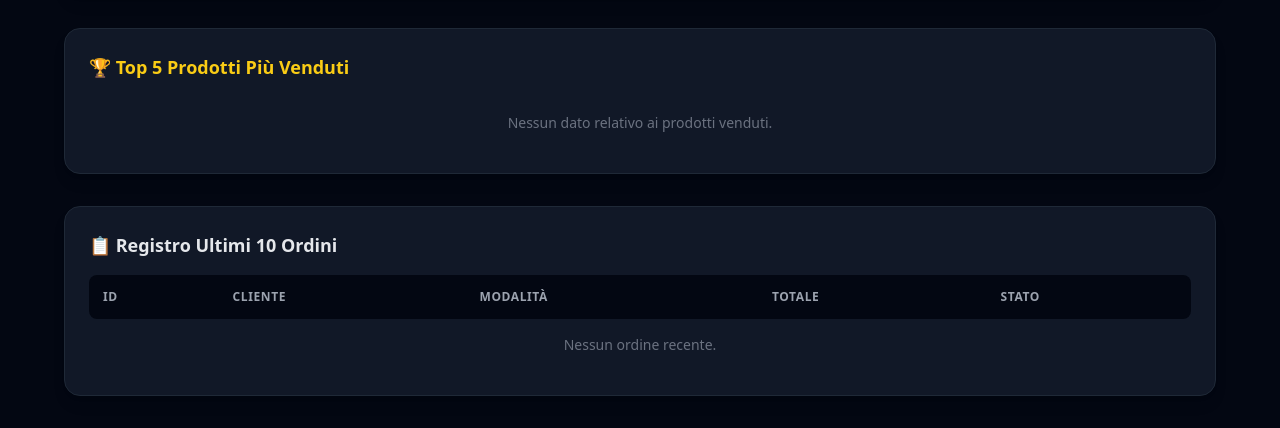
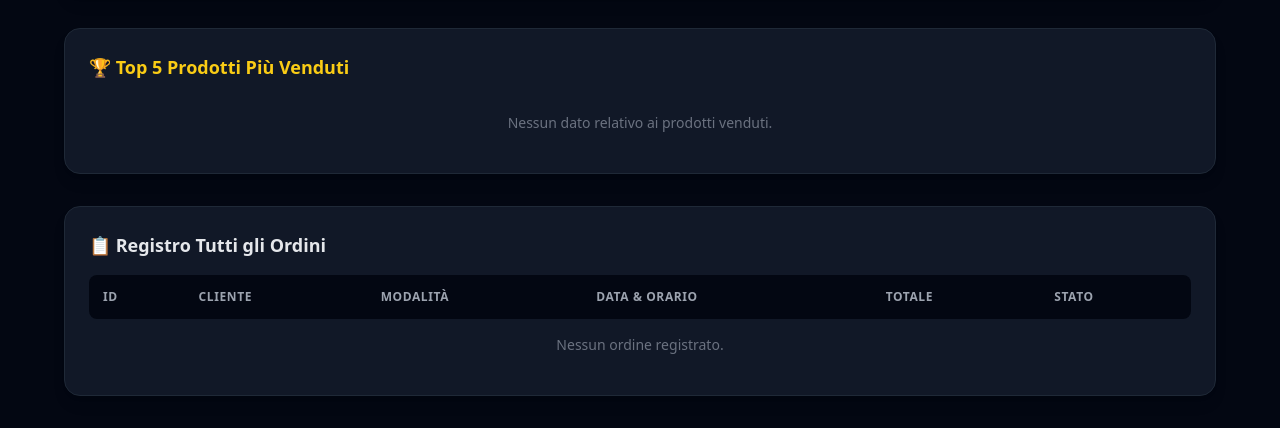
Before and after one commit to Macktrao5/kebab-shop-project, a Django app: page /statistiche/ in a window 1280 px wide. Shown: the part 685-1113 px from the top of the page. Run offline with Django 5.2, Linux system fonts and the light colour scheme; data that the repository does not hold is empty; some libraries are stand-ins or nearby versions.

Commit message:
Aggiornato registro ordini completo con data, ora e ordinamento progressivo

```diff
--- a/shop/views.py
+++ b/shop/views.py
@@ -153,7 +153,7 @@ def statistiche_view(request):
     ritiro_count = ordini_base.filter(tipo_consegna='ritiro').count()
     tavolo_count = ordini_base.filter(tipo_consegna='tavolo').count()
 
-    ultimi_ordini = ordini_base.order_by('-id')[:10]
+    ultimi_ordini = ordini_base.order_by('id')
 
     prodotti_piu_venduti = DettaglioOrdine.objects.exclude(
         ordine__stato='annullato'
--- a/templates/shop/statistiche.html
+++ b/templates/shop/statistiche.html
@@ -122,7 +122,7 @@
             </div>
         </div>
 
-        <!-- NUOVA SEZIONE: TOP 5 PRODOTTI PIÙ VENDUTI -->
+        <!-- TOP 5 PRODOTTI PIÙ VENDUTI -->
         <div class="bg-gray-900 p-6 rounded-2xl border border-gray-800 shadow-lg space-y-4">
             <h2 class="text-base sm:text-lg font-bold text-yellow-400 flex items-center gap-2">
                 🏆 Top 5 Prodotti Più Venduti
@@ -163,10 +163,10 @@
             {% endif %}
         </div>
 
-        <!-- Ultimi Ordini: Layout Adattivo -->
+        <!-- Registro Tutti gli Ordini -->
         <div class="bg-gray-900 p-6 rounded-2xl border border-gray-800 shadow-lg">
             <h2 class="text-base sm:text-lg font-bold text-gray-200 mb-4 flex items-center gap-2">
-                📋 Registro Ultimi 10 Ordini
+                📋 Registro Tutti gli Ordini
             </h2>
 
             <!-- VISTA SCHEDE PER MOBILE -->
@@ -179,6 +179,7 @@
                             <span class="font-bold text-white text-sm">{{ ordine.nome_cliente }}</span>
                         </div>
                         <p class="text-xs text-gray-400 capitalize">Modalità: <span class="text-gray-200 font-medium">{{ ordine.tipo_consegna }}</span></p>
+                        <p class="text-[11px] text-gray-500">📅 {{ ordine.data_creazione|date:"d/m/Y H:i" }}</p>
                     </div>
                     <div class="text-right space-y-1">
                         <p class="text-base font-black text-emerald-400">€ {{ ordine.prezzo_totale }}</p>
@@ -188,7 +189,7 @@
                     </div>
                 </div>
                 {% empty %}
-                <p class="text-gray-500 text-sm text-center py-4">Nessun ordine recente.</p>
+                <p class="text-gray-500 text-sm text-center py-4">Nessun ordine registrato.</p>
                 {% endfor %}
             </div>
 
@@ -200,6 +201,7 @@
                             <th class="p-3.5 rounded-l-lg">ID</th>
                             <th class="p-3.5">Cliente</th>
                             <th class="p-3.5">Modalità</th>
+                            <th class="p-3.5">Data & Orario</th>
                             <th class="p-3.5">Totale</th>
                             <th class="p-3.5 rounded-r-lg">Stato</th>
                         </tr>
@@ -210,6 +212,7 @@
                             <td class="p-3.5 font-black text-yellow-400">#{{ ordine.id }}</td>
                             <td class="p-3.5 font-semibold text-white">{{ ordine.nome_cliente }}</td>
                             <td class="p-3.5 capitalize text-gray-300">{{ ordine.tipo_consegna }}</td>
+                            <td class="p-3.5 text-gray-400 text-xs font-medium">{{ ordine.data_creazione|date:"d/m/Y H:i" }}</td>
                             <td class="p-3.5 text-emerald-400 font-bold">€ {{ ordine.prezzo_totale }}</td>
                             <td class="p-3.5 uppercase text-xs font-extrabold">
                                 <span class="px-2.5 py-1 rounded-md bg-yellow-500/10 text-yellow-400 border border-yellow-500/30">
@@ -219,7 +222,7 @@
                         </tr>
                         {% empty %}
                         <tr>
-                            <td colspan="5" class="p-4 text-center text-gray-500">Nessun ordine recente.</td>
+                            <td colspan="6" class="p-4 text-center text-gray-500">Nessun ordine registrato.</td>
                         </tr>
                         {% endfor %}
                     </tbody>
```
